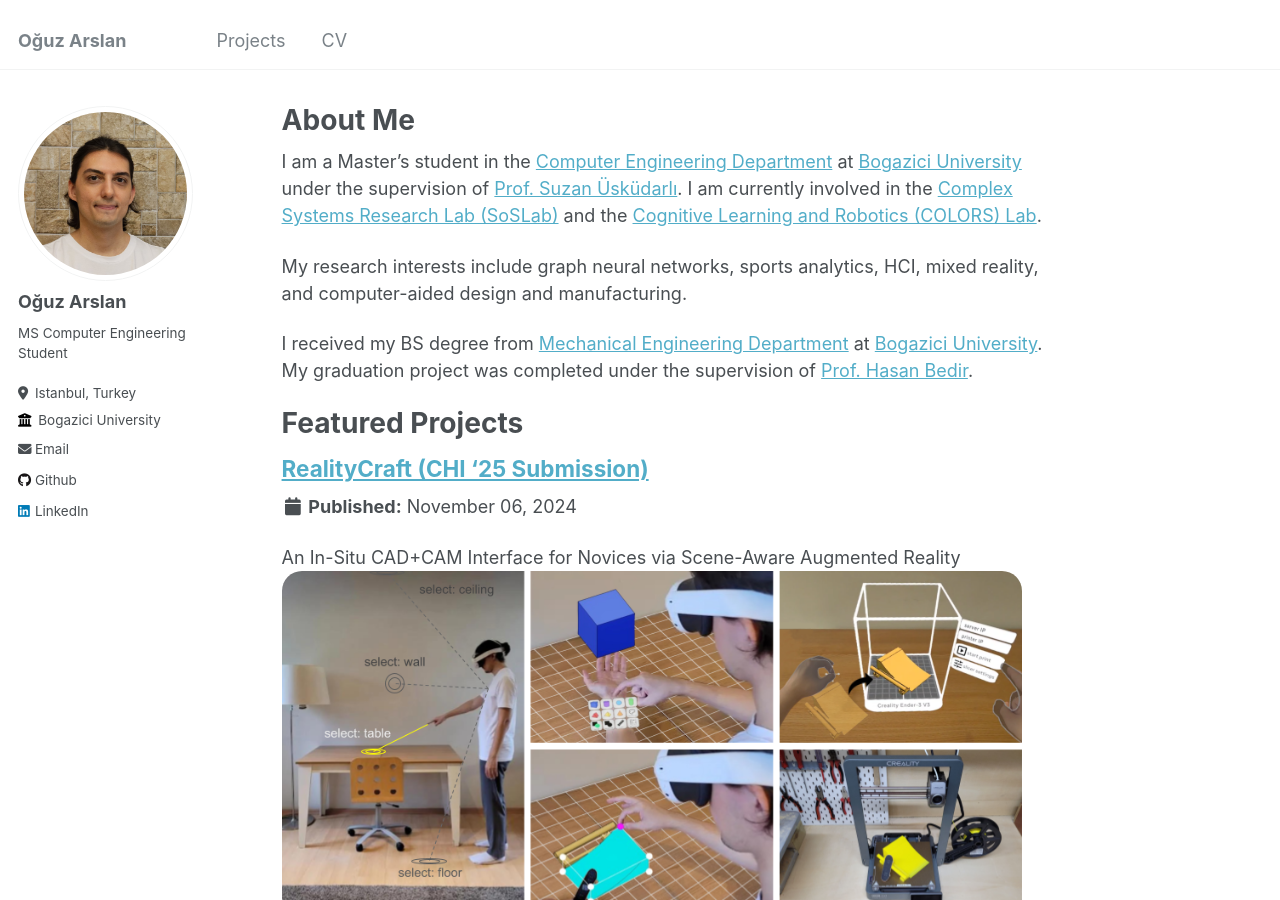
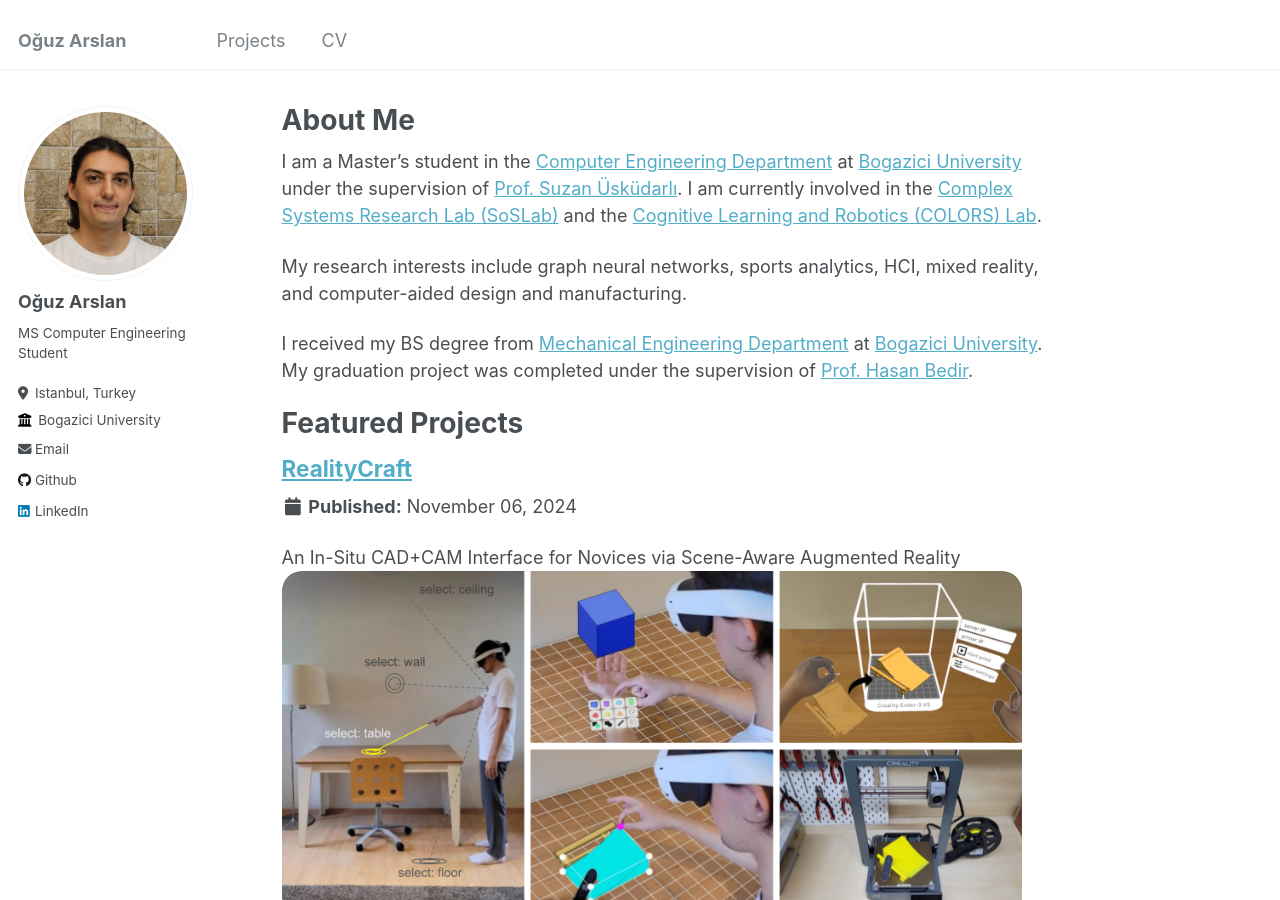
Before and after one commit to Boysle/boysle.github.io, a Jekyll site: the page built from _pages/about.md, in a window 1280 px wide and 900 px high. Built offline with Jekyll 4.4.1, drawn with Linux system fonts in a browser that asks for light colours.

Commit message:
Update 0realitycraft.md

```diff
--- a/_portfolio/0realitycraft.md
+++ b/_portfolio/0realitycraft.md
@@ -1,5 +1,5 @@
 ---
-title: "RealityCraft (CHI '25 Submission)"
+title: "RealityCraft"
 excerpt: "An In-Situ CAD+CAM Interface for Novices via Scene-Aware Augmented Reality<br/><img src='/images/RealityCraft Teaser Figure.png' style='width:740px; border-radius: 20px;  margin-bottom: 24px;'>"
 author_profile: false
 collection: projects
```
